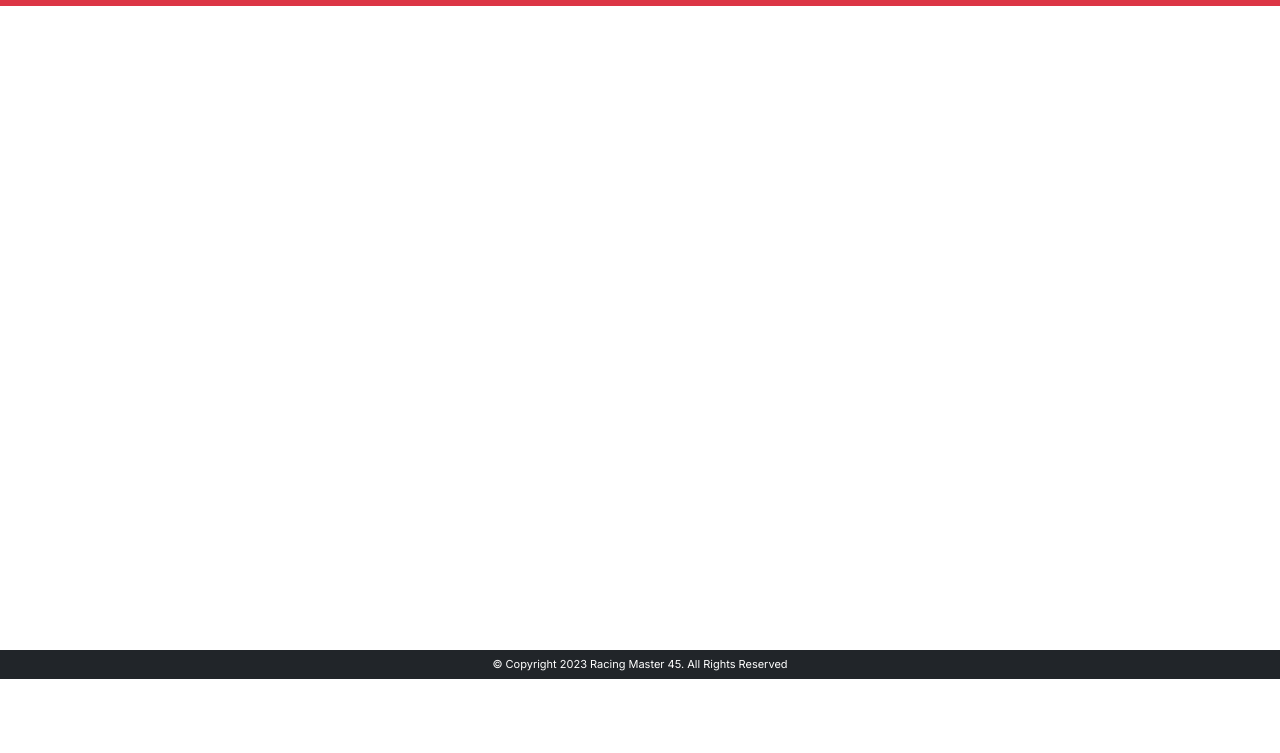
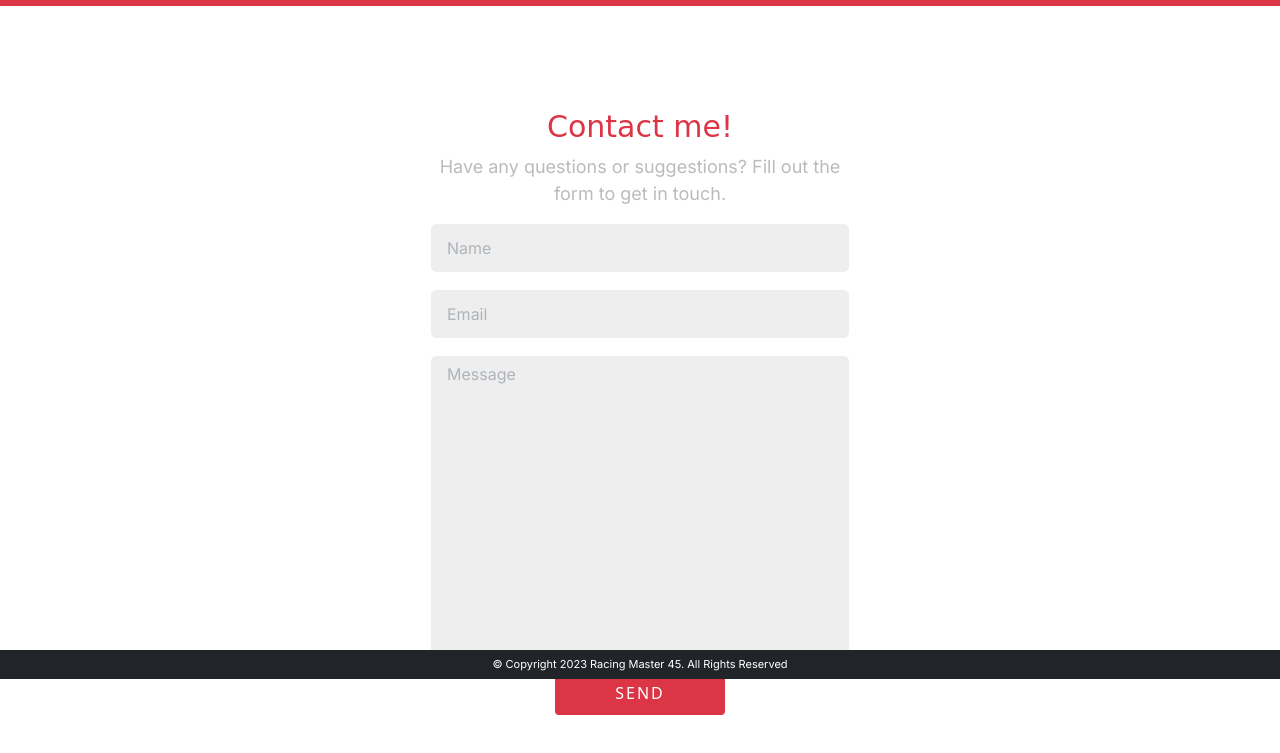
Before and after one commit to Sarah-LB/racingmaster45, a plain HTML site: page contact.html in a window 1280 px wide. Shown: the part 121-874 px from the top of the page. Before the commit the page ends 800 px from the top, so only its background shows below. Drawn offline with nearby package versions, Linux system fonts and the light colour scheme; a web font is replaced by a local one.

Commit message:
add contact form

```diff
--- a/assets/css/style.css
+++ b/assets/css/style.css
@@ -4,6 +4,10 @@ body {
 
 .bg_body {
     background-color: #000000;
+}
+
+.bg_contact_body {
+    background-color: #dddddd !important;
 }
 
 main,
@@ -26,7 +30,7 @@ main .mixed-main {
 
 .banner-font a {
     text-decoration: none;
-    color: #fff;
+    color: #ffffff;
     font-size: 20px;
     font-family: 'Inter', sans-serif;
 }
@@ -134,10 +138,93 @@ main .mixed-main {
     padding: 5px;
 }
 
+
+/*-----------------------------------------------------------contact.html*/
+
+
+.contact-form-wrapper {
+    padding: 100px 0;
+  }
+
+  .contact-form {
+    padding: 30px 40px;
+    background-color: #ffffff;
+    border-radius: 12px;
+    max-width: 500px;
+  }
+
+  .contact-form textarea {
+    resize: none;
+  }
+
+  .contact-form .form-input {
+    background-color: #eeeeee;
+    height: 50px;
+    padding-left: 16px;
+    font-family: 'Inter', sans-serif;
+  }
+
+  .form-text-area {
+    background-color: #eeeeee;
+    height: 300px;
+    padding-left: 16px;
+    font-family: 'Inter', sans-serif;
+  }
+
+  .contact-form .form-control::placeholder {
+    color: #aeb4b9;
+    font-weight: 500;
+    opacity: 1;
+    font-family: 'Inter', sans-serif;
+  }
+
+  .contact-form .form-control:-ms-input-placeholder {
+    color: #aeb4b9;
+    font-weight: 500;
+    font-family: 'Inter', sans-serif;
+  }
+
+  .contact-form .form-control::-ms-input-placeholder {
+    color: #aeb4b9;
+    font-weight: 500;
+    font-family: 'Inter', sans-serif;
+  }
+
+  .contact-form .form-control:focus {
+    border-color: #e66f7b;
+    box-shadow: inset 0 1px 1px rgba(0, 0, 0, 0.07), 0 0 8px #e66f7b;
+  }
+
+  .contact-form .description {
+    color: #bbbbbb;
+    font-size: 18px;
+    text-align: center;
+    font-family: 'Inter', sans-serif;
+  }
+
+  .contact-form .submit-button-wrapper {
+    text-align: center;
+  }
+
+  .contact-form .submit-button-wrapper input {
+    border: none;
+    border-radius: 4px;
+    background-color: #dc3545;
+    color: white;
+    text-transform: uppercase;
+    padding: 10px 60px;
+    font-weight: 500;
+    letter-spacing: 2px;
+  }
+
+  .contact-form .submit-button-wrapper input:hover {
+    background-color: #ba202f;
+  }
+
 /*-----------------------------------------------------------Footer*/
 
 .footer-text h2 {
-    color: #fff;
+    color: #ffffff;
     font-size: 11px;
     font-family: 'Inter', sans-serif;
 }
--- a/contact.html
+++ b/contact.html
@@ -59,7 +59,24 @@
     </header>
     <main>
       <section class="container-fluid mixed-main">
-
+        <div class="contact-form-wrapper d-flex justify-content-center">
+          <form action="#" class="contact-form">
+            <h5 class="profile-title text-danger text-center">Contact me!</h5>
+            <p class="description">Have any questions or suggestions? Fill out the form to get in touch.</p>
+            <div>
+              <input type="text" class="form-control rounded border-white mb-3 form-input" id="name" placeholder="Name" required>
+            </div>
+            <div>
+              <input type="email" class="form-control rounded border-white mb-3 form-input" placeholder="Email" required>
+            </div>
+            <div>
+              <textarea id="message" class="form-control rounded border-white mb-3 form-text-area" rows="5" cols="30" placeholder="Message" required></textarea>
+            </div>
+            <div class="submit-button-wrapper">
+              <input type="submit" value="Send">
+            </div>
+          </form>
+        </div>
       </section>
 
     </main>
```
Also changed, not shown: karting.html (+1 -1 lines), sim-racing.html (+1 -1 lines).
